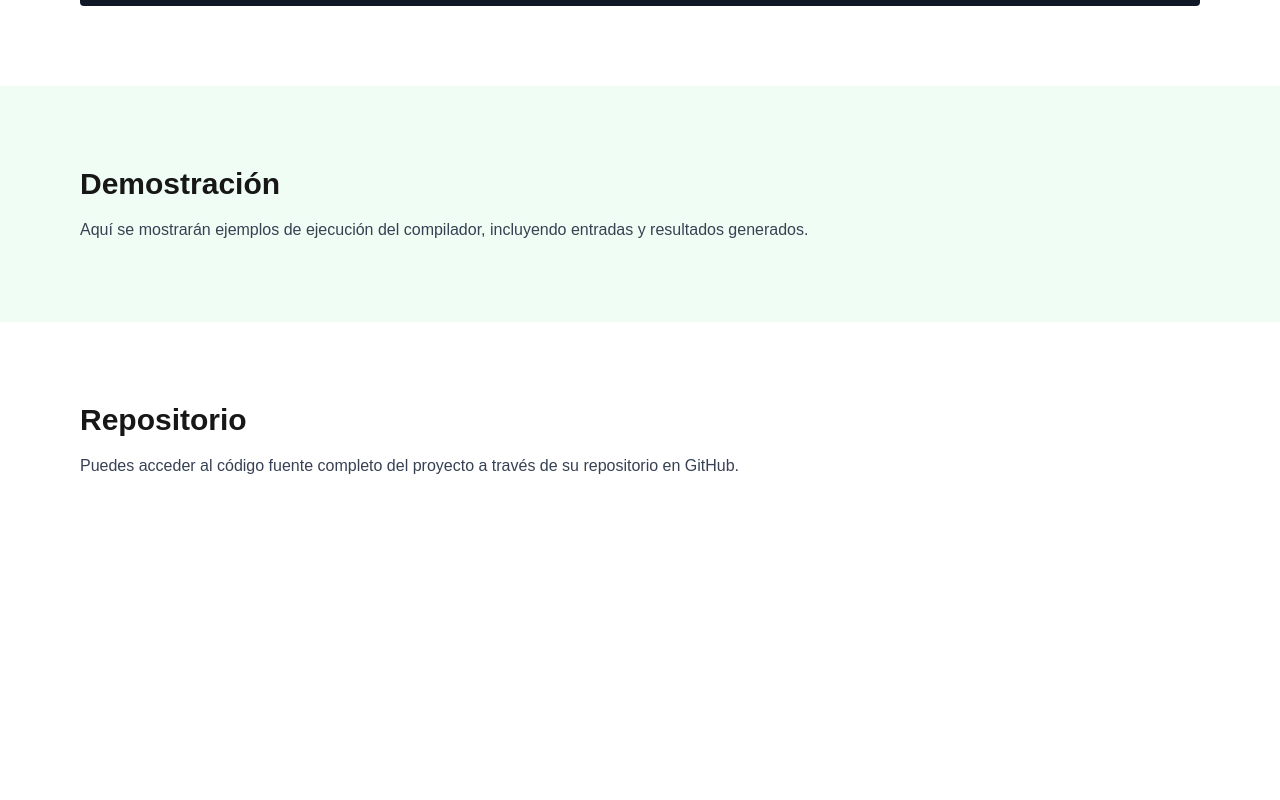
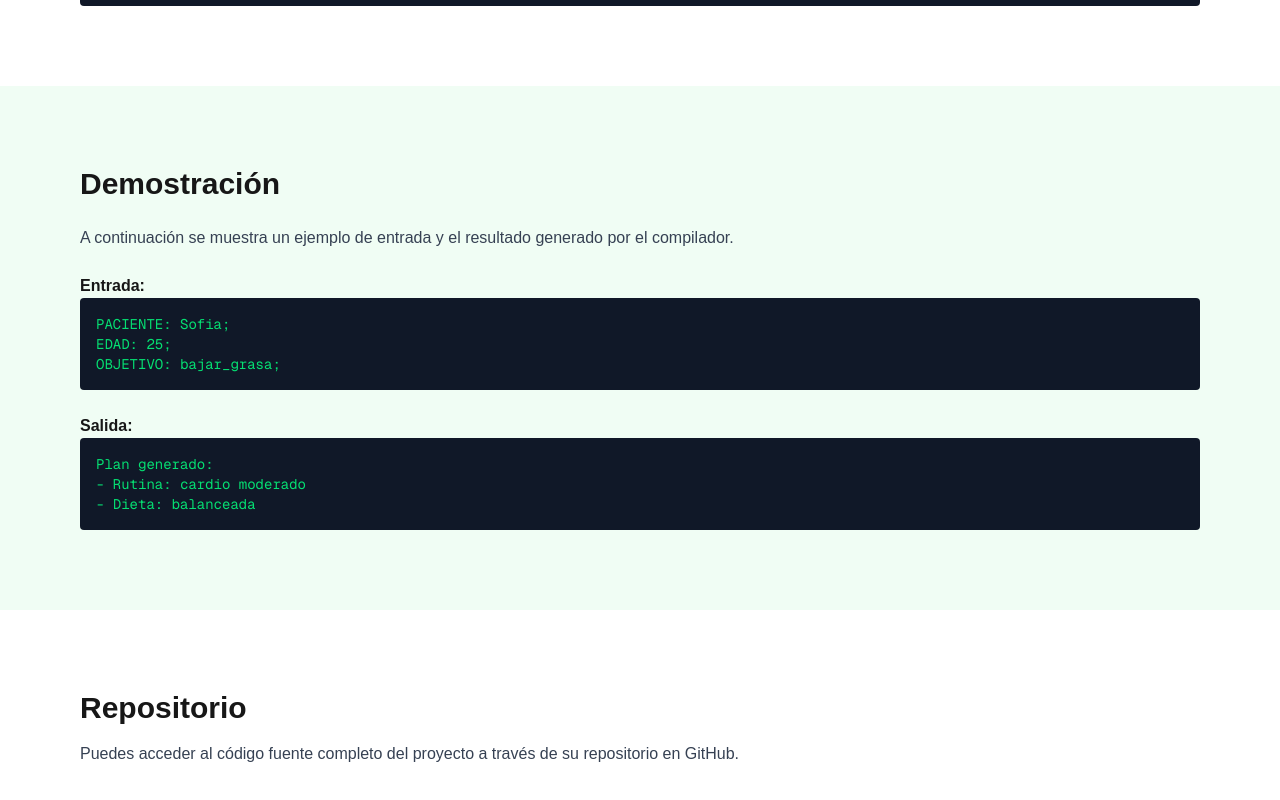
Before and after one commit to Ruben-online/Compilador-Web, a Next.js app: page / in a window 1280 px wide. Shown: the part 3510-4310 px from the top of the page. Before the commit the page ends 4068 px from the top, so only its background shows below. Built offline with nearby package versions, Linux system fonts and the light colour scheme.

Commit message:
feat: agregar sección de demostración con ejemplo de ejecución

```diff
--- a/src/sections/demo.js
+++ b/src/sections/demo.js
@@ -1,11 +1,25 @@
 export default function Demo() {
   return (
     <section id="demo" className="p-20 bg-green-50">
-      <h2 className="text-3xl font-bold">Demostración</h2>
-      <p className="mt-4 text-gray-700">
-        Aquí se mostrarán ejemplos de ejecución del compilador, incluyendo entradas
-        y resultados generados.
+      <h2 className="text-3xl font-bold mb-6">Demostración</h2>
+
+      <p className="text-gray-700 mb-6">
+        A continuación se muestra un ejemplo de entrada y el resultado generado por el compilador.
       </p>
+
+      <h3 className="font-semibold">Entrada:</h3>
+      <pre className="bg-gray-900 text-green-400 p-4 rounded text-sm mb-6">
+{`PACIENTE: Sofia;
+EDAD: 25;
+OBJETIVO: bajar_grasa;`}
+      </pre>
+
+      <h3 className="font-semibold">Salida:</h3>
+      <pre className="bg-gray-900 text-green-400 p-4 rounded text-sm">
+{`Plan generado:
+- Rutina: cardio moderado
+- Dieta: balanceada`}
+      </pre>
     </section>
   );
 }
```
